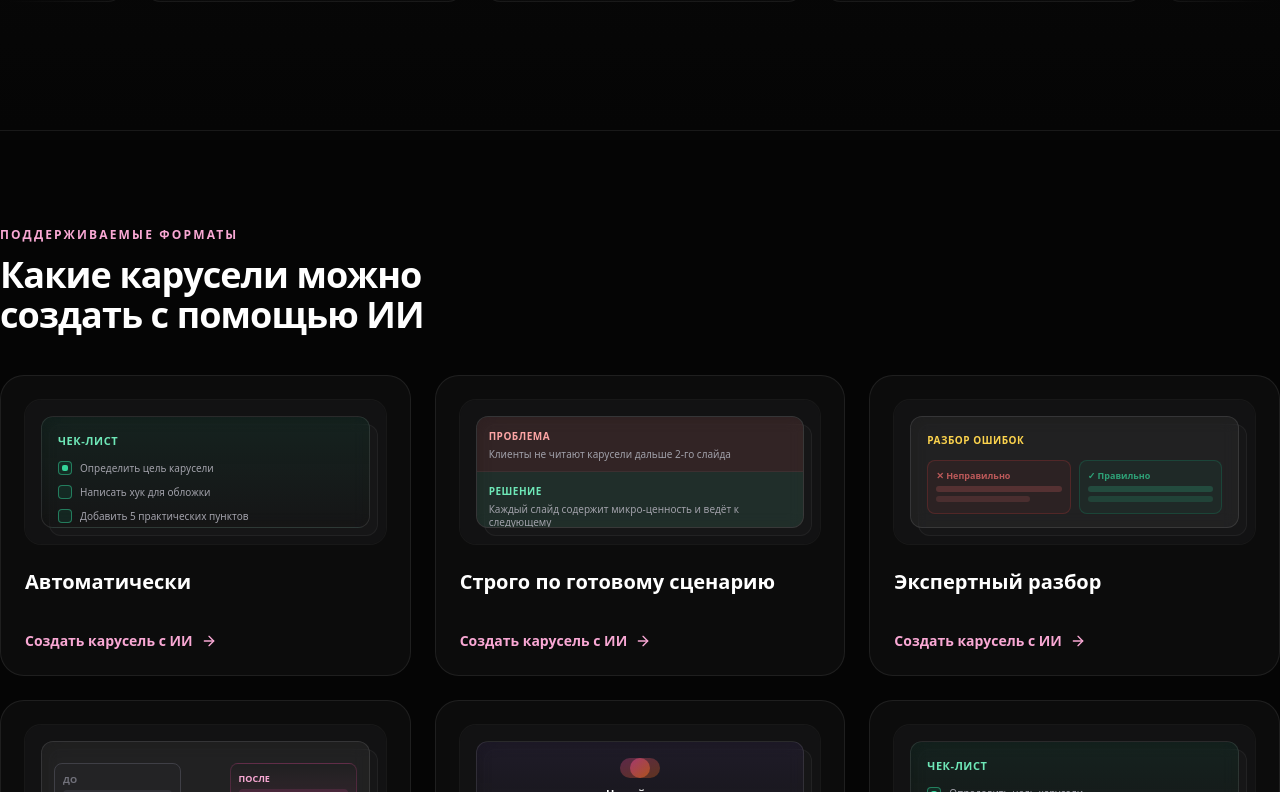
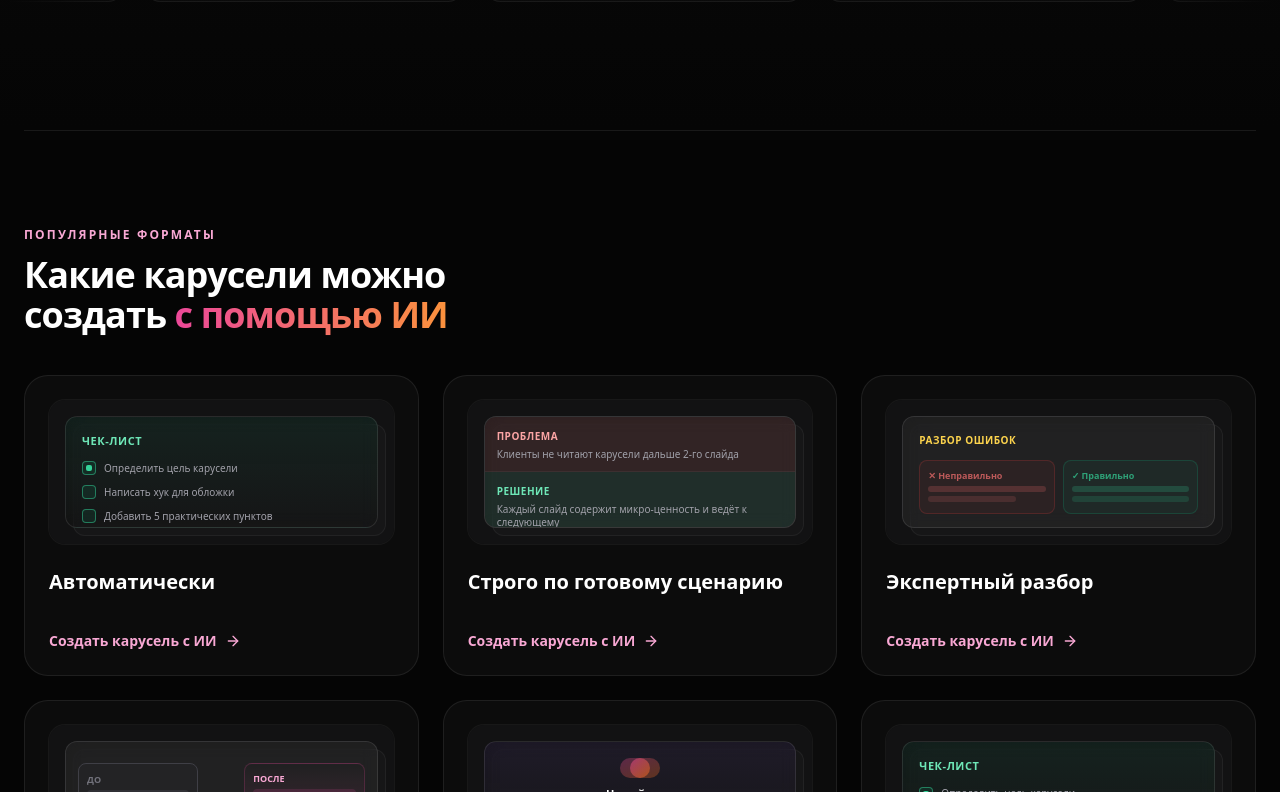
Before and after one commit to matteimikeska49-bot/gtf, a React (Vite) app: page /ru/ii-generator-karuseley in a window 1280 px wide. Shown: the part 1568-2360 px from the top of the page. Built offline with nearby package versions, Linux system fonts and the light colour scheme.

Commit message:
Fix visual alignment of the Formats block on legacy RU SEO pages

```diff
--- a/src/components/AIContentPageRu.jsx
+++ b/src/components/AIContentPageRu.jsx
@@ -18,8 +18,8 @@ const aiContentFormatsPage = {
   id: 'ru-ii-generator-kontenta',
   path: '/ru/ii-generator-kontenta',
   templateCategoriesIntro: {
-    eyebrow: 'Поддерживаемые форматы',
-    heading: 'Какой контент можно создать в GoToFlow',
+    eyebrow: 'ФОРМАТЫ КОНТЕНТА',
+    heading: { before: 'Какой контент можно создать ', accent: 'в GoToFlow', after: '' },
   },
   templateCategories: [
     'Карусели',
@@ -534,7 +534,13 @@ export const AIContentPageRu = () => {
       <Header />
       <CarouselHeroRu />
       <CarouselShowcaseRu />
-      {formatsPage && <SeoPageTemplateCategories page={formatsPage} />}
+      {formatsPage && (
+        <section className="px-6">
+          <div className="mx-auto max-w-7xl">
+            <SeoPageTemplateCategories page={formatsPage} />
+          </div>
+        </section>
+      )}
       <CarouselProblemRu />
       <CarouselComparisonRu />
       <CarouselHowItWorksRu />
--- a/src/components/InstagramPostPageRu.jsx
+++ b/src/components/InstagramPostPageRu.jsx
@@ -21,8 +21,8 @@ const instagramPostFormatsPage = {
   id: 'ru-ii-generator-postov-dlya-instagram',
   path: '/ru/ii-generator-postov-dlya-instagram',
   templateCategoriesIntro: {
-    eyebrow: 'Поддерживаемые форматы',
-    heading: 'Какие посты можно создать для Instagram',
+    eyebrow: 'ФОРМАТЫ ПОСТОВ',
+    heading: { before: 'Какие посты можно создать ', accent: 'для Instagram', after: '' },
   },
   templateCategories: [
     'Экспертный пост',
@@ -535,7 +535,13 @@ export const InstagramPostPageRu = () => {
       <Header />
       <CarouselHeroRu />
       <CarouselShowcaseRu />
-      {formatsPage && <SeoPageTemplateCategories page={formatsPage} />}
+      {formatsPage && (
+        <section className="px-6">
+          <div className="mx-auto max-w-7xl">
+            <SeoPageTemplateCategories page={formatsPage} />
+          </div>
+        </section>
+      )}
       <CarouselProblemRu />
       <CarouselComparisonRu />
       <CarouselHowItWorksRu />
--- a/src/components/LinkedInCarouselPageRu.jsx
+++ b/src/components/LinkedInCarouselPageRu.jsx
@@ -18,8 +18,8 @@ const linkedInCarouselFormatsPage = {
   id: 'ru-generator-karuselej-linkedin',
   path: '/ru/generator-karuselej-linkedin',
   templateCategoriesIntro: {
-    eyebrow: 'Поддерживаемые форматы',
-    heading: 'Какие карусели можно создать для LinkedIn',
+    eyebrow: 'ФОРМАТЫ LINKEDIN',
+    heading: { before: 'Какие карусели можно создать ', accent: 'для LinkedIn', after: '' },
   },
   templateCategories: [
     'Экспертный разбор',
@@ -524,7 +524,13 @@ export const LinkedInCarouselPageRu = () => (
     <LICarouselHowItWorksRu />
     <LICarouselDifferentiationRu />
     <LICarouselShowcaseRu />
-    <SeoPageTemplateCategories page={linkedInCarouselFormatsPage} />
+    {linkedInCarouselFormatsPage && (
+        <section className="px-6">
+          <div className="mx-auto max-w-7xl">
+            <SeoPageTemplateCategories page={linkedInCarouselFormatsPage} />
+          </div>
+        </section>
+      )}
     <LICarouselSEOBlockRu />
     <ProductRelatedResources blocks={[
       {
--- a/src/components/LinkedInPostPageRu.jsx
+++ b/src/components/LinkedInPostPageRu.jsx
@@ -22,8 +22,8 @@ const linkedInPostFormatsPage = {
   id: 'ru-ii-generator-postov-dlya-linkedin',
   path: '/ru/ii-generator-postov-dlya-linkedin',
   templateCategoriesIntro: {
-    eyebrow: 'Поддерживаемые форматы',
-    heading: 'Какие посты можно создать для LinkedIn',
+    eyebrow: 'ФОРМАТЫ ПОСТОВ',
+    heading: { before: 'Какие посты можно создать ', accent: 'для LinkedIn', after: '' },
   },
   templateCategories: [
     'Экспертный пост',
@@ -518,7 +518,13 @@ export const LinkedInPostPageRu = () => (
     <Header />
     <CarouselHeroRu />
     <CarouselShowcaseRu />
-    <SeoPageTemplateCategories page={linkedInPostFormatsPage} />
+      {linkedInPostFormatsPage && (
+        <section className="px-6">
+          <div className="mx-auto max-w-7xl">
+            <SeoPageTemplateCategories page={linkedInPostFormatsPage} />
+          </div>
+        </section>
+      )}
     <CarouselProblemRu />
     <CarouselComparisonRu />
     <CarouselHowItWorksRu />
--- a/src/components/RuAICarouselGeneratorPage.jsx
+++ b/src/components/RuAICarouselGeneratorPage.jsx
@@ -25,8 +25,8 @@ const legacyFormatsPages = {
     id: 'ru-ii-generator-karuseley',
     path: '/ru/ii-generator-karuseley',
     templateCategoriesIntro: {
-      eyebrow: 'Поддерживаемые форматы',
-      heading: 'Какие карусели можно создать с помощью ИИ',
+      eyebrow: 'ПОПУЛЯРНЫЕ ФОРМАТЫ',
+      heading: { before: 'Какие карусели можно создать ', accent: 'с помощью ИИ', after: '' },
     },
     templateCategories: buildFormatCards([
       'Автоматически',
@@ -45,8 +45,8 @@ const legacyFormatsPages = {
     id: 'ru-generator-karuselej-instagram',
     path: '/ru/generator-karuselej-instagram',
     templateCategoriesIntro: {
-      eyebrow: 'Поддерживаемые форматы',
-      heading: 'Какие карусели можно создать для Instagram',
+      eyebrow: 'ФОРМАТЫ INSTAGRAM',
+      heading: { before: 'Какие карусели можно создать ', accent: 'для Instagram', after: '' },
     },
     templateCategories: buildFormatCards([
       'Автоматически',
@@ -613,7 +613,13 @@ export const RuAICarouselGeneratorPage = () => {
 
       <RuCarouselHero />
       <RuCarouselShowcase />
-      {legacyFormatsPage && <SeoPageTemplateCategories page={legacyFormatsPage} />}
+      {legacyFormatsPage && (
+        <section className="px-6">
+          <div className="mx-auto max-w-7xl">
+            <SeoPageTemplateCategories page={legacyFormatsPage} />
+          </div>
+        </section>
+      )}
       <RuCarouselProblem />
       <RuCarouselComparison />
       <RuCarouselHowItWorks />
```
